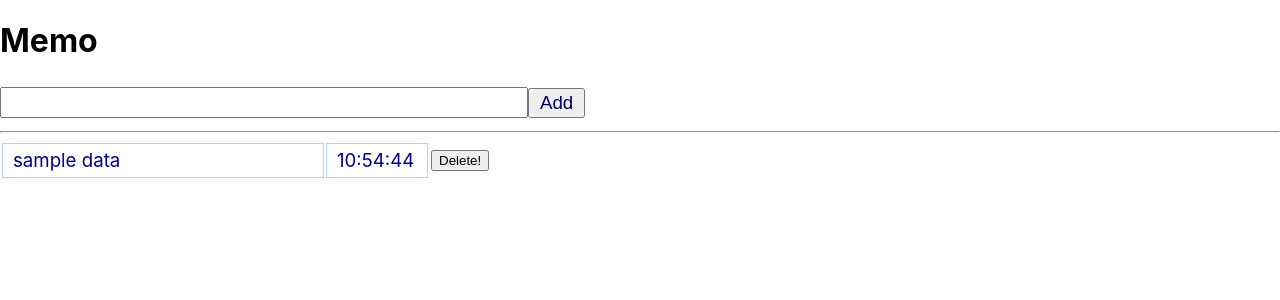
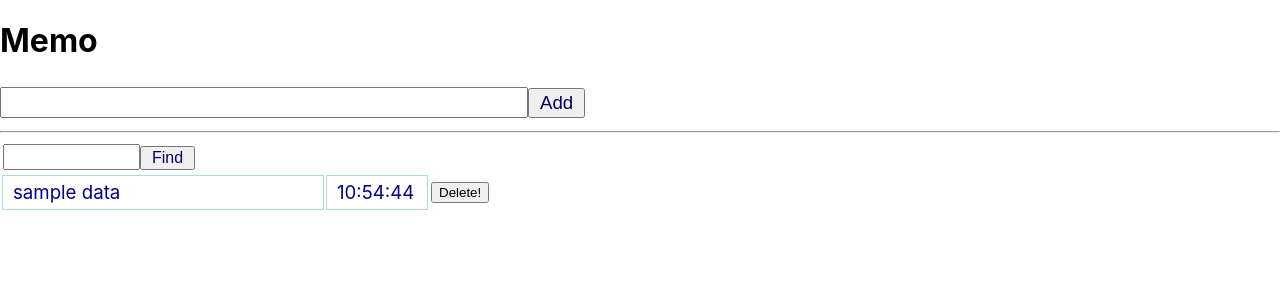
Before and after one commit to azufb/MemoAppwithRedux, a React (Create React App) app in the folder reduxmemoapp/: page / in a window 1280 px wide. Shown: the top 300 px of the page. Built offline with nearby package versions, Linux system fonts and the light colour scheme.

Commit message:
検索用コンポーネントをFindForm.jsで作成

```diff
--- a/reduxmemoapp/src/App.js
+++ b/reduxmemoapp/src/App.js
@@ -3,7 +3,7 @@
 import './App.css';
 import Memo from './Memo';
 import AddForm from './AddForm';
-// import FindForm from './FindForm';
+import FindForm from './FindForm';
 
 class App extends Component {
   constructor(props) {
@@ -18,7 +18,7 @@
         <AddForm />
         <hr />
         <table><tbody><tr>
-          {/*<td><FindForm /></td>*/}
+          <td><FindForm /></td>
         </tr></tbody></table>
         <Memo />
       </div>
--- a/reduxmemoapp/src/FindForm.js
+++ b/reduxmemoapp/src/FindForm.js
@@ -0,0 +1,50 @@
+import React, { Component } from 'react';
+import { connect } from 'react-redux';
+import { findMemo } from './Store';
+
+class FindForm extends Component {
+    input = {
+        fontSize: "14pt",
+        color: "#006",
+        padding: "0px"
+    }
+
+    btn = {
+        fontSize: "12pt",
+        color: "#006",
+        padding: "1px 10px"
+    }
+
+    constructor(props) {
+        super(props);
+        this.state = {
+            find: ''
+        }
+        this.doChange = this.doChange.bind(this);
+        this.doAction = this.doAction.bind(this);
+    }
+
+    doChange(e) {
+        this.setState({
+            find: e.target.value　// 入力されたテキストをfindに設定。
+        });
+    }
+
+    doAction(e) {
+        e.preventDefault();
+        let action = findMemo(this.state.find);
+        this.props.dispatch(action); // 入力値が格納されたactionをレデューサーに送る。
+    }
+
+    render() {
+        return (
+            <form onSubmit={ this.doAction }>
+                <input type="text" size="10" onChange={ this.doChange }
+                    style={ this.input } value={ this.state.message } />
+                <input type="submit" style={ this.btn } value="Find" />
+            </form>
+        );
+    }
+}
+
+export default connect((state) => state)(FindForm);
--- a/reduxmemoapp/src/Store.js
+++ b/reduxmemoapp/src/Store.js
@@ -63,7 +63,7 @@
     });
     return {
         data: state.data,
-        message: 'find' + ':',
+        message: 'Find:' + ' ' + f,
         mode: 'find',
         fdata: fdata
     };
```
